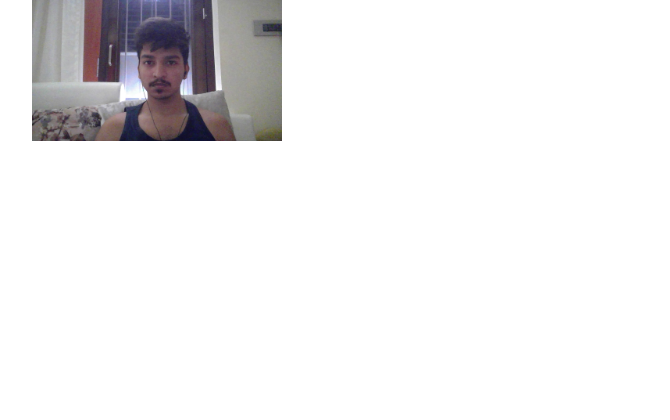
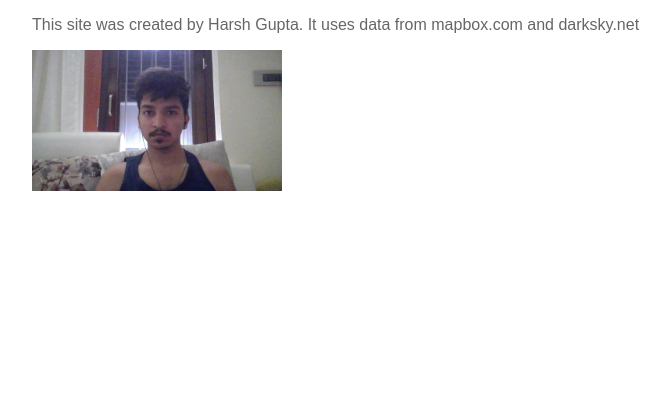
Before and after one commit to harshhgupta01/node-weather-app, a Node server app: page /about in a window 1280 px wide. Shown: the part 185-605 px from the top of the page, without its empty margins (76-746 px from the left). Run offline with Node 20, Linux system fonts and the light colour scheme; some libraries are stand-ins or nearby versions.

Commit message:
Add About text

```diff
--- a/src/templates/views/about.hbs
+++ b/src/templates/views/about.hbs
@@ -9,6 +9,7 @@
     <body>
         <div class="main-content">
             {{>header}}
+            <p>This site was created by Harsh Gupta. It uses data from mapbox.com and darksky.net</p>
             <img class="portrait" src="/img/me.jpg">
         </div>
         {{>footer}}
```
